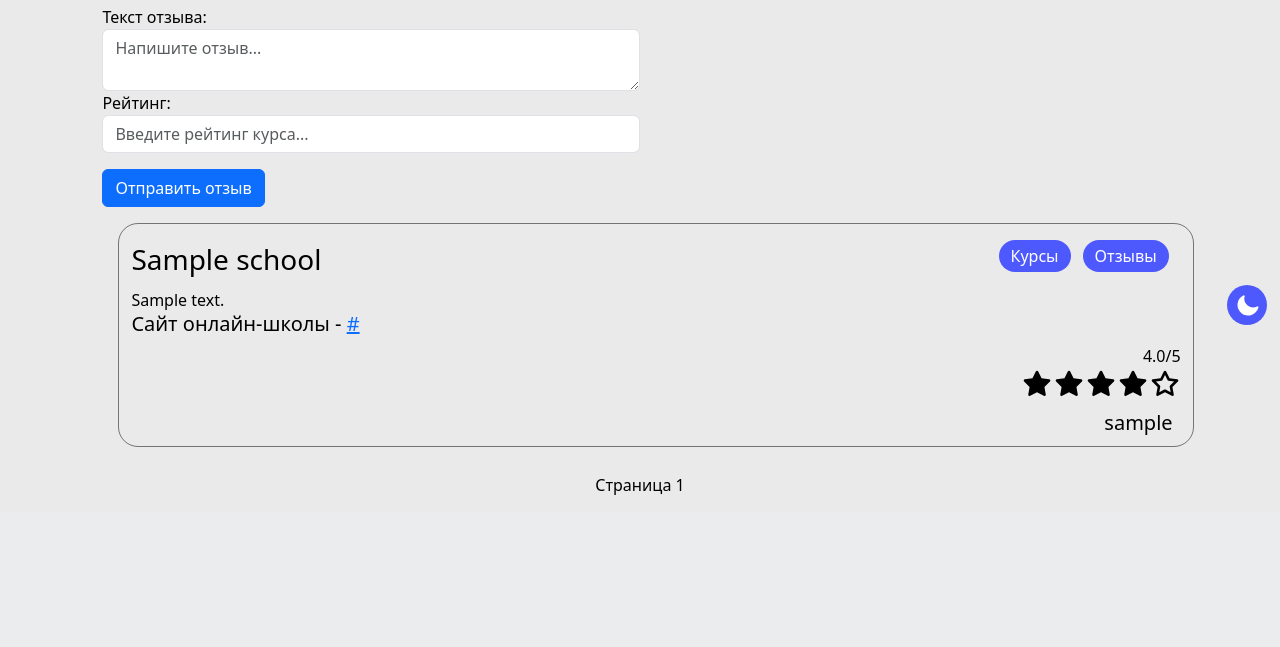
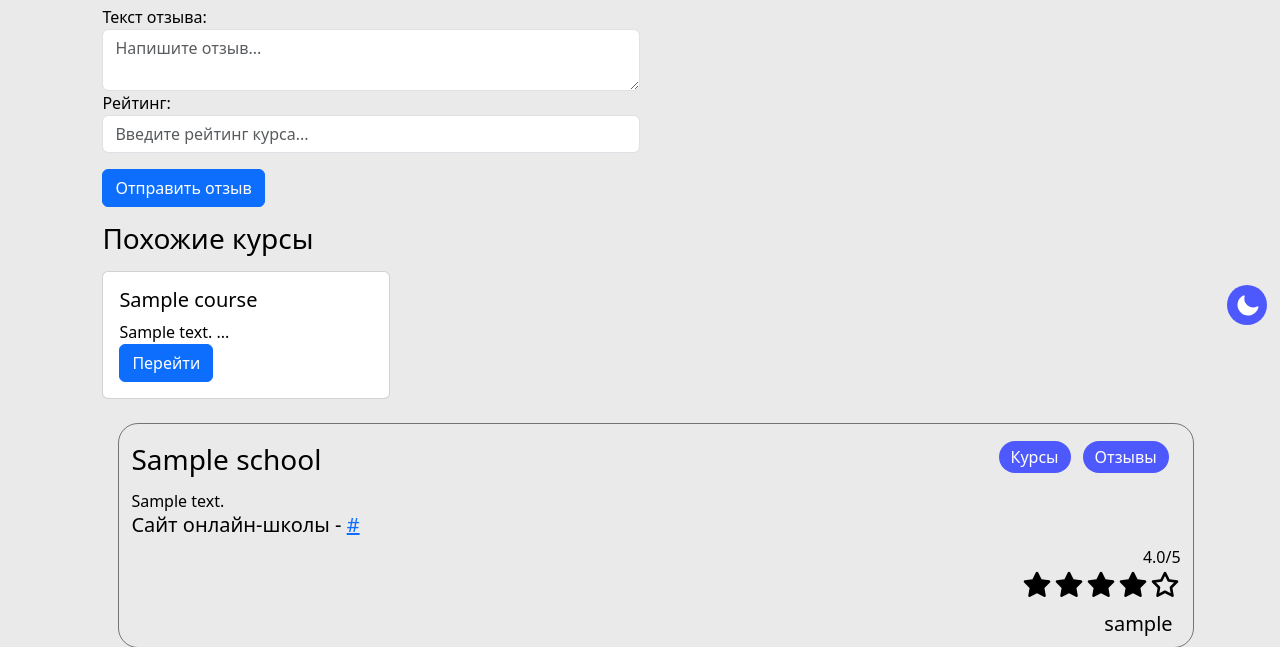
Before and after one commit to Njves/KursoAgregator, a Flask app: page /course/1 in a window 1280 px wide. Shown: the part 450-1097 px from the top of the page. Before the commit the page ends 945 px from the top, so only its background shows below. Run offline with Flask 2, Linux system fonts and the light colour scheme; tables that the repository leaves empty hold one stand-in row (values such as "Sample post").

Commit message:
Добавил похожие курсы

```diff
--- a/app/auth/routes.py
+++ b/app/auth/routes.py
@@ -24,7 +24,7 @@ def login():
             next = flask.request.args.get('next')
             return flask.redirect(next or flask.url_for('main.index'))
         flash('Пароль неправильный')
-        return redirect('auth.login')
+        return redirect(url_for('auth.login'))
     return render_template('auth/login.html')
 
 
--- a/app/main/routes.py
+++ b/app/main/routes.py
@@ -1,8 +1,10 @@
 import flask
 from flask import render_template, request, redirect, url_for, current_app
 from flask_login import login_required
+from sklearn.feature_extraction.text import TfidfVectorizer
+from sklearn.metrics.pairwise import linear_kernel
 
-from app import db
+from app import db, similar
 from app.main import bp
 from app.main.course_filtering import filter_courses
 from app.models import User, Course, Technology, School
@@ -101,6 +103,26 @@ def course(id):
     technologies = data.technologies.all()
     school = School.query.get(data.school_id)
 
+    source = Course.query.get(id)
+    if not source:
+        return []
+    technology_ids = [tech.id for tech in source.technologies]
+
+    courses = Course.query.filter(Course.technologies.any(Technology.id.in_(technology_ids))).all()
+    courses.insert(0, source)
+    course_map = {}
+    course_map[0] = source
+    for index, course in enumerate(courses):
+        course_map[index + 1] = course
+    tfidf_vectorizer = TfidfVectorizer()
+    tfidf_matrix = tfidf_vectorizer.fit_transform([course.description for course in courses])
+
+    cosine_similarities = linear_kernel(tfidf_matrix, tfidf_matrix)
+    similar_scores = cosine_similarities[0]
+
+    similar_course_indices = similar_scores.argsort()[::-1][0::11]
+    similars = [course_map[index] for index in similar_course_indices if not index == 0]
+    print(len(similars))
     reviews = data.reviews.paginate(page, current_app.config['COURSE_PER_PAGE'], False)
     next_url = url_for('main.course', id=data.id ,page=reviews.next_num) \
         if reviews.has_next else None
@@ -112,4 +134,5 @@ def course(id):
                            next_url=next_url,
                            prev_url=prev_url,
                            page=page,
-                           duration=data.duration)
+                           duration=data.duration,
+                           similars=similars)
--- a/app/templates/main/course.html
+++ b/app/templates/main/course.html
@@ -46,6 +46,21 @@
         <input type="hidden" name="user_id" value="{{ current_user.id }}" />
         <button type="submit" class="btn btn-primary mt-3" id="submit">Отправить отзыв</button>
     </form>
+    <h3>Похожие курсы</h3>
+    <div class="container-fluid d-flex flex-wrap justify-content-between p-0 mt-2 mb-2">
+        {% for similar in similars %}
+        <div class="card mt-2 mb-2" style="width: 18rem; cursor: pointer">
+            <a href="{{ url_for('main.course', id=similar.id) }}" style="text-decoration: none !important; color: black">
+                <div class="card-body">
+                    <h5 class="card-title">{{ similar.name }}</h5>
+                    <p class="card-text">{{ ' '.join(similar.description.split()[0:20] + ['...']) }}</p>
+                    <a href="{{ similar.link }}" target="_blank" class="btn btn-primary">Перейти</a>
+                </div>
+            </a>
+        </div>
+
+        {% endfor %}
+    </div>
     {% for review in reviews %}
     {% include "review/review_item.html" %}
     {% endfor %}
```
Also changed, not shown: app/similar.py (added, +8 -0 lines), tests/similar_test/test_similar.py (added, +54 -0 lines). Lines whose indentation alone changed are shown as unchanged.
